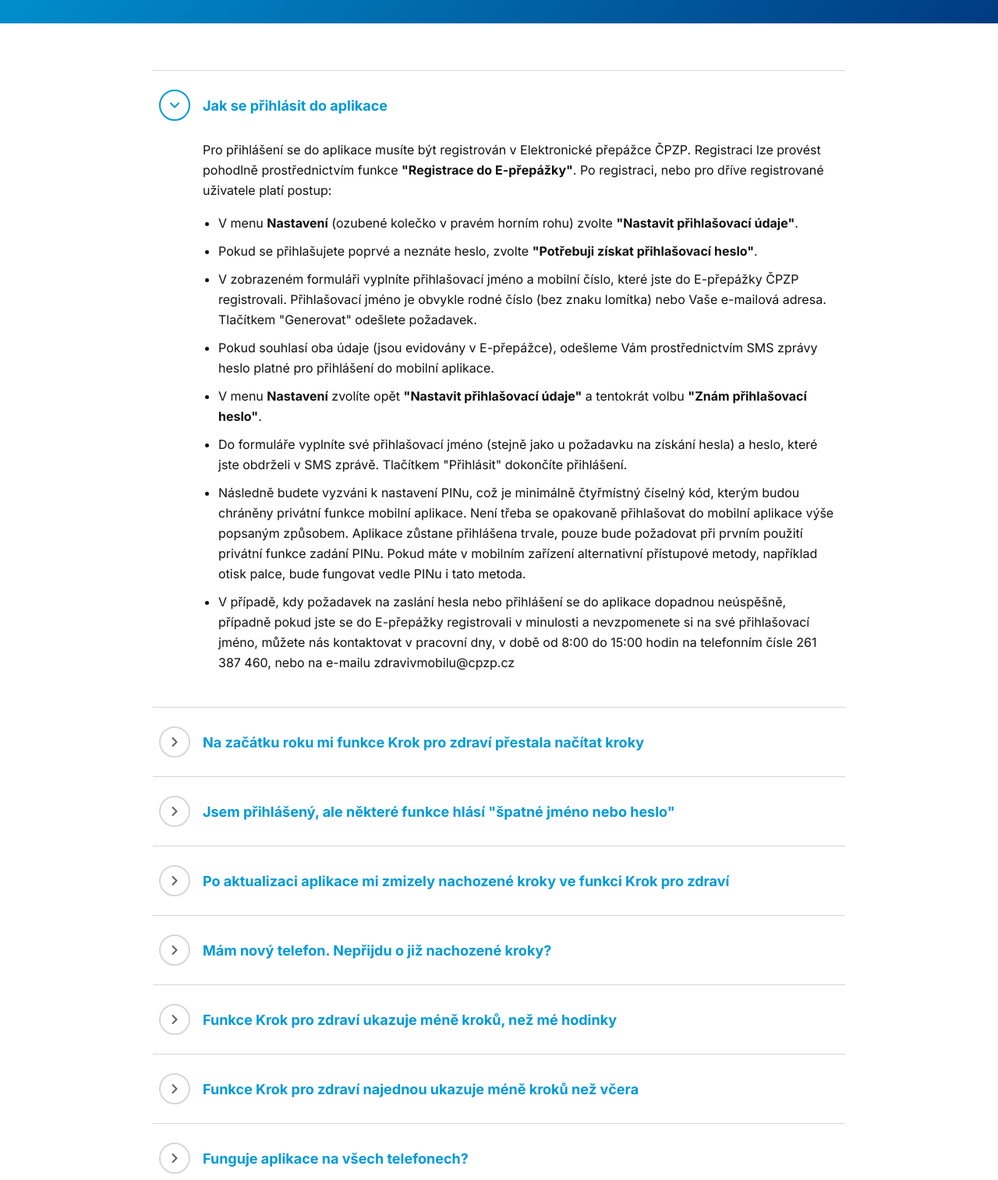
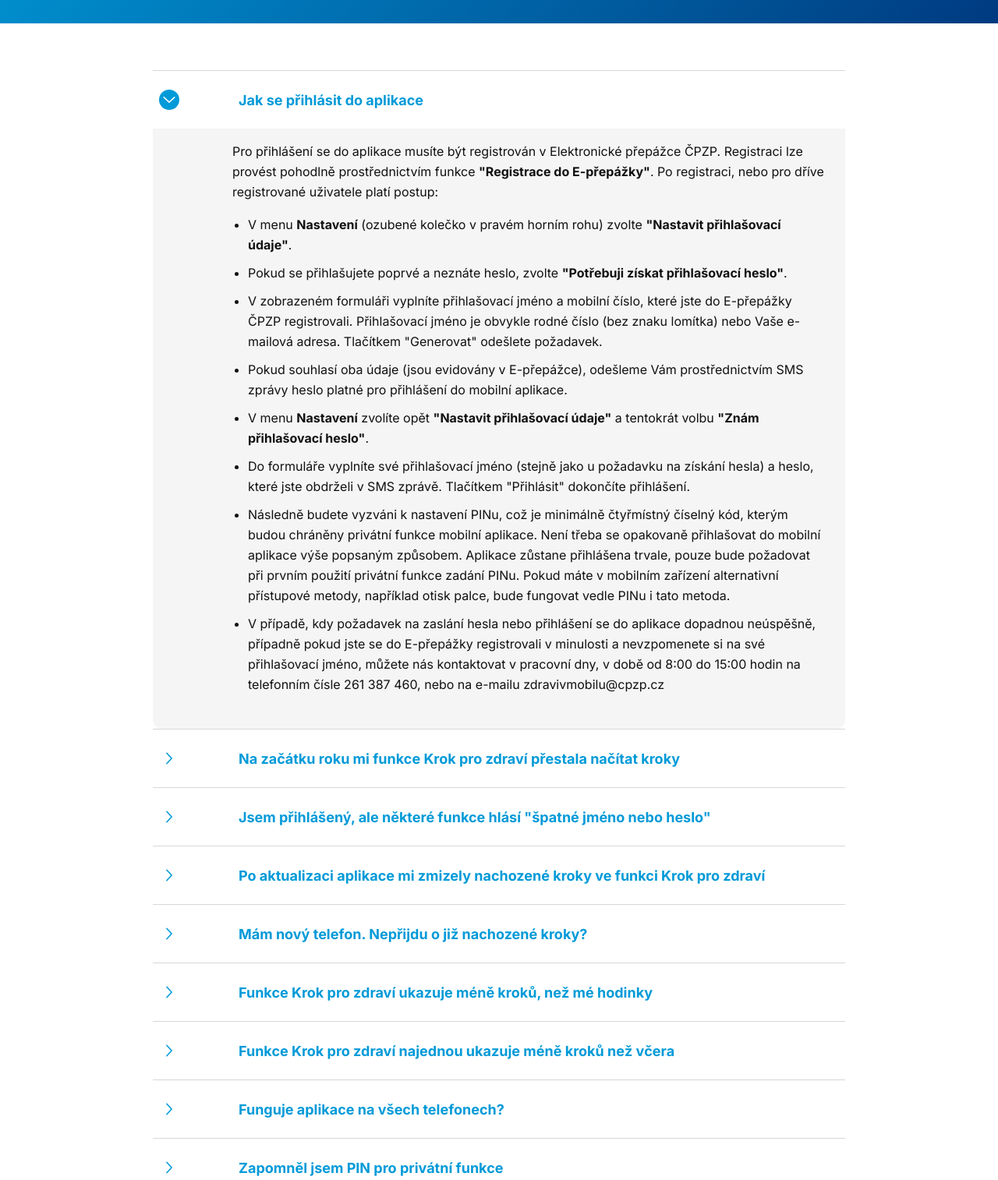
Before and after one commit to czechvar/CPZP_landing_mobile_app, a website built with Vite: page dotazy-a-reseni.html in a window 1280 px wide. Shown: the part 300-1814 px from the top of the page at 78% size. Built offline with nearby package versions, Linux system fonts and the light colour scheme.

Commit message:
style: update FAQ section icons and layout for improved usability and aesthetics

```diff
--- a/dotazy-a-reseni.html
+++ b/dotazy-a-reseni.html
@@ -70,7 +70,8 @@
       <div class="faq-item faq-item--open">
         <button class="faq-item__header" aria-expanded="true">
           <span class="faq-item__icon">
-            <svg width="20" height="20" viewBox="0 0 20 20" fill="none"><path d="M7.5 5l5 5-5 5" stroke="currentColor" stroke-width="2" stroke-linecap="round" stroke-linejoin="round"/></svg>
+            <svg class="faq-chevron-closed" width="26" height="26" viewBox="0 0 50 50" fill="none"><path d="M19 38L31 25L19 12" stroke="#009AD8" stroke-width="3" stroke-linecap="round" stroke-linejoin="round"/></svg>
+            <svg class="faq-chevron-open" width="26" height="26" viewBox="0 0 50 50" fill="none"><circle cx="25" cy="25" r="25" fill="#009AD8"/><path d="M12 19L25 31L38 19" stroke="white" stroke-width="3" stroke-linecap="round" stroke-linejoin="round"/></svg>
           </span>
           <span class="faq-item__question">Jak se přihlásit do aplikace</span>
         </button>
@@ -93,7 +94,8 @@
       <div class="faq-item">
         <button class="faq-item__header" aria-expanded="false">
           <span class="faq-item__icon">
-            <svg width="20" height="20" viewBox="0 0 20 20" fill="none"><path d="M7.5 5l5 5-5 5" stroke="currentColor" stroke-width="2" stroke-linecap="round" stroke-linejoin="round"/></svg>
+            <svg class="faq-chevron-closed" width="26" height="26" viewBox="0 0 50 50" fill="none"><path d="M19 38L31 25L19 12" stroke="#009AD8" stroke-width="3" stroke-linecap="round" stroke-linejoin="round"/></svg>
+            <svg class="faq-chevron-open" width="26" height="26" viewBox="0 0 50 50" fill="none"><circle cx="25" cy="25" r="25" fill="#009AD8"/><path d="M12 19L25 31L38 19" stroke="white" stroke-width="3" stroke-linecap="round" stroke-linejoin="round"/></svg>
           </span>
           <span class="faq-item__question">Na začátku roku mi funkce Krok pro zdraví přestala načítat kroky</span>
         </button>
@@ -106,7 +108,8 @@
       <div class="faq-item">
         <button class="faq-item__header" aria-expanded="false">
           <span class="faq-item__icon">
-            <svg width="20" height="20" viewBox="0 0 20 20" fill="none"><path d="M7.5 5l5 5-5 5" stroke="currentColor" stroke-width="2" stroke-linecap="round" stroke-linejoin="round"/></svg>
+            <svg class="faq-chevron-closed" width="26" height="26" viewBox="0 0 50 50" fill="none"><path d="M19 38L31 25L19 12" stroke="#009AD8" stroke-width="3" stroke-linecap="round" stroke-linejoin="round"/></svg>
+            <svg class="faq-chevron-open" width="26" height="26" viewBox="0 0 50 50" fill="none"><circle cx="25" cy="25" r="25" fill="#009AD8"/><path d="M12 19L25 31L38 19" stroke="white" stroke-width="3" stroke-linecap="round" stroke-linejoin="round"/></svg>
           </span>
           <span class="faq-item__question">Jsem přihlášený, ale některé funkce hlásí "špatné jméno nebo heslo"</span>
         </button>
@@ -119,7 +122,8 @@
       <div class="faq-item">
         <button class="faq-item__header" aria-expanded="false">
           <span class="faq-item__icon">
-            <svg width="20" height="20" viewBox="0 0 20 20" fill="none"><path d="M7.5 5l5 5-5 5" stroke="currentColor" stroke-width="2" stroke-linecap="round" stroke-linejoin="round"/></svg>
+            <svg class="faq-chevron-closed" width="26" height="26" viewBox="0 0 50 50" fill="none"><path d="M19 38L31 25L19 12" stroke="#009AD8" stroke-width="3" stroke-linecap="round" stroke-linejoin="round"/></svg>
+            <svg class="faq-chevron-open" width="26" height="26" viewBox="0 0 50 50" fill="none"><circle cx="25" cy="25" r="25" fill="#009AD8"/><path d="M12 19L25 31L38 19" stroke="white" stroke-width="3" stroke-linecap="round" stroke-linejoin="round"/></svg>
           </span>
           <span class="faq-item__question">Po aktualizaci aplikace mi zmizely nachozené kroky ve funkci Krok pro zdraví</span>
         </button>
@@ -132,7 +136,8 @@
       <div class="faq-item">
         <button class="faq-item__header" aria-expanded="false">
           <span class="faq-item__icon">
-            <svg width="20" height="20" viewBox="0 0 20 20" fill="none"><path d="M7.5 5l5 5-5 5" stroke="currentColor" stroke-width="2" stroke-linecap="round" stroke-linejoin="round"/></svg>
+            <svg class="faq-chevron-closed" width="26" height="26" viewBox="0 0 50 50" fill="none"><path d="M19 38L31 25L19 12" stroke="#009AD8" stroke-width="3" stroke-linecap="round" stroke-linejoin="round"/></svg>
+            <svg class="faq-chevron-open" width="26" height="26" viewBox="0 0 50 50" fill="none"><circle cx="25" cy="25" r="25" fill="#009AD8"/><path d="M12 19L25 31L38 19" stroke="white" stroke-width="3" stroke-linecap="round" stroke-linejoin="round"/></svg>
           </span>
           <span class="faq-item__question">Mám nový telefon. Nepřijdu o již nachozené kroky?</span>
         </button>
@@ -160,7 +165,8 @@
       <div class="faq-item">
         <button class="faq-item__header" aria-expanded="false">
           <span class="faq-item__icon">
-            <svg width="20" height="20" viewBox="0 0 20 20" fill="none"><path d="M7.5 5l5 5-5 5" stroke="currentColor" stroke-width="2" stroke-linecap="round" stroke-linejoin="round"/></svg>
+            <svg class="faq-chevron-closed" width="26" height="26" viewBox="0 0 50 50" fill="none"><path d="M19 38L31 25L19 12" stroke="#009AD8" stroke-width="3" stroke-linecap="round" stroke-linejoin="round"/></svg>
+            <svg class="faq-chevron-open" width="26" height="26" viewBox="0 0 50 50" fill="none"><circle cx="25" cy="25" r="25" fill="#009AD8"/><path d="M12 19L25 31L38 19" stroke="white" stroke-width="3" stroke-linecap="round" stroke-linejoin="round"/></svg>
           </span>
           <span class="faq-item__question">Funkce Krok pro zdraví ukazuje méně kroků, než mé hodinky</span>
         </button>
@@ -175,7 +181,8 @@
       <div class="faq-item">
         <button class="faq-item__header" aria-expanded="false">
           <span class="faq-item__icon">
-            <svg width="20" height="20" viewBox="0 0 20 20" fill="none"><path d="M7.5 5l5 5-5 5" stroke="currentColor" stroke-width="2" stroke-linecap="round" stroke-linejoin="round"/></svg>
+            <svg class="faq-chevron-closed" width="26" height="26" viewBox="0 0 50 50" fill="none"><path d="M19 38L31 25L19 12" stroke="#009AD8" stroke-width="3" stroke-linecap="round" stroke-linejoin="round"/></svg>
+            <svg class="faq-chevron-open" width="26" height="26" viewBox="0 0 50 50" fill="none"><circle cx="25" cy="25" r="25" fill="#009AD8"/><path d="M12 19L25 31L38 19" stroke="white" stroke-width="3" stroke-linecap="round" stroke-linejoin="round"/></svg>
           </span>
           <span class="faq-item__question">Funkce Krok pro zdraví najednou ukazuje méně kroků než včera</span>
         </button>
@@ -188,7 +195,8 @@
       <div class="faq-item">
         <button class="faq-item__header" aria-expanded="false">
           <span class="faq-item__icon">
-            <svg width="20" height="20" viewBox="0 0 20 20" fill="none"><path d="M7.5 5l5 5-5 5" stroke="currentColor" stroke-width="2" stroke-linecap="round" stroke-linejoin="round"/></svg>
+            <svg class="faq-chevron-closed" width="26" height="26" viewBox="0 0 50 50" fill="none"><path d="M19 38L31 25L19 12" stroke="#009AD8" stroke-width="3" stroke-linecap="round" stroke-linejoin="round"/></svg>
+            <svg class="faq-chevron-open" width="26" height="26" viewBox="0 0 50 50" fill="none"><circle cx="25" cy="25" r="25" fill="#009AD8"/><path d="M12 19L25 31L38 19" stroke="white" stroke-width="3" stroke-linecap="round" stroke-linejoin="round"/></svg>
           </span>
           <span class="faq-item__question">Funguje aplikace na všech telefonech?</span>
         </button>
@@ -201,7 +209,8 @@
       <div class="faq-item">
         <button class="faq-item__header" aria-expanded="false">
           <span class="faq-item__icon">
-            <svg width="20" height="20" viewBox="0 0 20 20" fill="none"><path d="M7.5 5l5 5-5 5" stroke="currentColor" stroke-width="2" stroke-linecap="round" stroke-linejoin="round"/></svg>
+            <svg class="faq-chevron-closed" width="26" height="26" viewBox="0 0 50 50" fill="none"><path d="M19 38L31 25L19 12" stroke="#009AD8" stroke-width="3" stroke-linecap="round" stroke-linejoin="round"/></svg>
+            <svg class="faq-chevron-open" width="26" height="26" viewBox="0 0 50 50" fill="none"><circle cx="25" cy="25" r="25" fill="#009AD8"/><path d="M12 19L25 31L38 19" stroke="white" stroke-width="3" stroke-linecap="round" stroke-linejoin="round"/></svg>
           </span>
           <span class="faq-item__question">Zapomněl jsem PIN pro privátní funkce</span>
         </button>
@@ -214,7 +223,8 @@
       <div class="faq-item">
         <button class="faq-item__header" aria-expanded="false">
           <span class="faq-item__icon">
-            <svg width="20" height="20" viewBox="0 0 20 20" fill="none"><path d="M7.5 5l5 5-5 5" stroke="currentColor" stroke-width="2" stroke-linecap="round" stroke-linejoin="round"/></svg>
+            <svg class="faq-chevron-closed" width="26" height="26" viewBox="0 0 50 50" fill="none"><path d="M19 38L31 25L19 12" stroke="#009AD8" stroke-width="3" stroke-linecap="round" stroke-linejoin="round"/></svg>
+            <svg class="faq-chevron-open" width="26" height="26" viewBox="0 0 50 50" fill="none"><circle cx="25" cy="25" r="25" fill="#009AD8"/><path d="M12 19L25 31L38 19" stroke="white" stroke-width="3" stroke-linecap="round" stroke-linejoin="round"/></svg>
           </span>
           <span class="faq-item__question">Jaké verze operačních systémů podporujete?</span>
         </button>
--- a/style.css
+++ b/style.css
@@ -763,7 +763,7 @@
 .faq-item__header {
   display: flex;
   align-items: center;
-  gap: 16px;
+  gap: 76px;
   width: 100%;
   padding: 24px 8px;
   background: none;
@@ -782,18 +782,18 @@
   align-items: center;
   justify-content: center;
   flex-shrink: 0;
-  width: 40px;
-  height: 40px;
-  border-radius: 50%;
-  border: 2px solid var(--border);
-  color: var(--muted);
-  transition: transform var(--ease), color var(--ease), border-color var(--ease);
+  width: 26px;
+  height: 26px;
 }
 
-.faq-item--open .faq-item__icon {
-  color: var(--blue);
-  border-color: var(--blue);
-  transform: rotate(90deg);
+.faq-chevron-open {
+  display: none;
+}
+.faq-item--open .faq-chevron-closed {
+  display: none;
+}
+.faq-item--open .faq-chevron-open {
+  display: block;
 }
 
 .faq-item__question {
@@ -804,10 +804,12 @@
 }
 
 .faq-item__body {
-  padding: 0 8px 32px 64px;
+  padding: 16px 24px 32px 102px;
   font-size: 16px;
   line-height: 26px;
   color: var(--text);
+  background: #f5f5f5;
+  border-radius: 0 0 12px 12px;
 }
 .faq-item__body[hidden] {
   display: none;
@@ -1130,6 +1132,6 @@
   .faq-item__icon { width: 32px; height: 32px; }
   .faq-item__icon svg { width: 18px; height: 18px; }
   .faq-item__question { font-size: 16px; }
-  .faq-item__body { padding: 0 4px 24px 48px; font-size: 15px; line-height: 24px; }
+  .faq-item__body { padding: 12px 16px 24px 48px; font-size: 15px; line-height: 24px; background: #f5f5f5; border-radius: 0 0 8px 8px; }
   .faq-item__body li { font-size: 15px; line-height: 24px; }
 }
```
